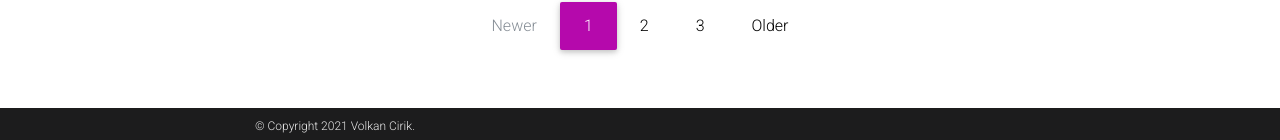
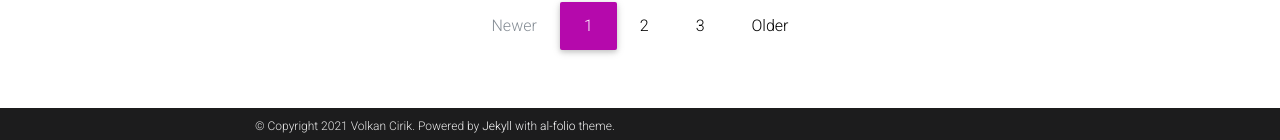
Before and after one commit to volkancirik/volkancirik.github.io, a Jekyll site: the page built from blog/index.html, in a window 1280 px wide and 1080 px high. Shown: the part 937-1077 px from the top of the window. Built offline with Jekyll 4.4.1, drawn with Linux system fonts in a browser that asks for light colours; nearby versions of some CDN libraries; the list of posts is cut into pages by our own code; comment, search, counter and statistics services are not loaded; a style sheet for code colours, icons or effects is not loaded.

Commit message:
adding pr

```diff
--- a/_config.yml
+++ b/_config.yml
@@ -2,8 +2,8 @@ title: blank # the website title (if blank, full name will be used instead)
 first_name: Volkan
 last_name: Cirik
 email: vcirik@cs.cmu.edu
-#description: wall-KHAN gee-RICK
-#footer_text: Powered by <a href="http://jekyllrb.com/" target="_blank">Jekyll</a> with <a href="https://github.com/alshedivat/al-folio">al-folio</a> theme.
+description: wall-KHAN gee-RICK
+footer_text: Powered by <a href="http://jekyllrb.com/" target="_blank">Jekyll</a> with <a href="https://github.com/alshedivat/al-folio">al-folio</a> theme.
 lang: en # the language of your site (for example: en, fr, cn, ru, etc.)
 icon: 🌋
 url: https://volkancirik.github.io # the base hostname & protocol for your site
```
